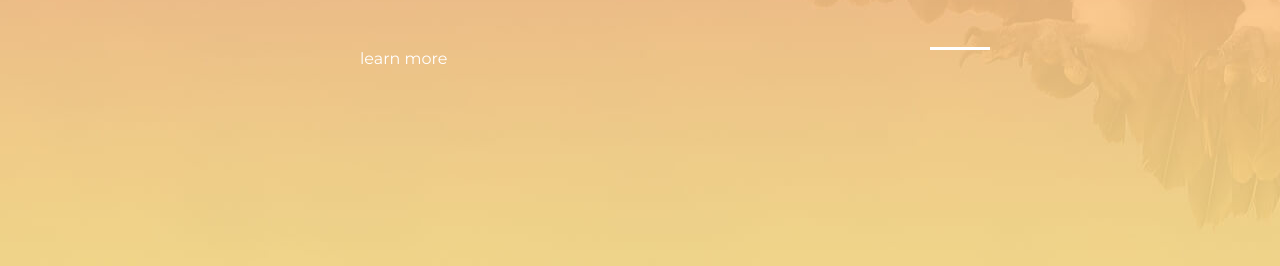
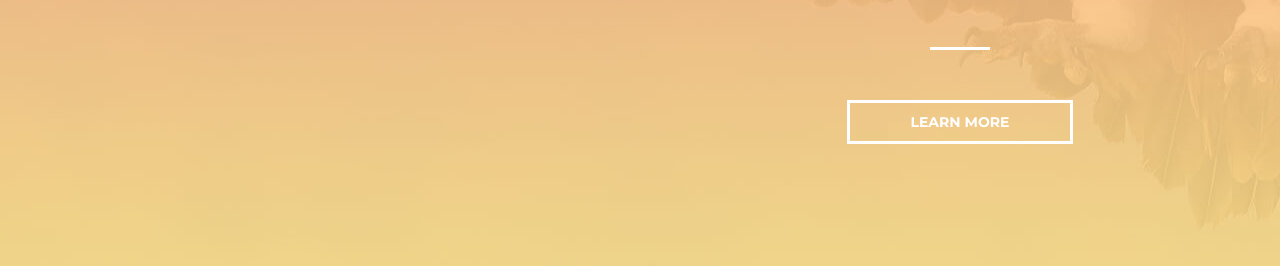
Before and after one commit to uruskyi/uruskyi.github.io, a plain HTML site: page index.html in a window 1280 px wide. Shown: the part 646-912 px from the top of the page. Drawn offline with Linux system fonts and the light colour scheme.

Commit message:
small changes

```diff
--- a/index.html
+++ b/index.html
@@ -34,7 +34,10 @@
 			<h2>creative template</h2>
 			<h1>welcome to mogo</h1>
 			<div class="separate-line-banner"></div>
-			<a href="#">learn more</a>
+			<div class="btn-learn-more">
+				<a href="#">learn more</a>
+			</div>
+
 		</div>
 	</section>
 
--- a/styles/styles.css
+++ b/styles/styles.css
@@ -5,6 +5,9 @@ body {
 a {
 	color: #fff;
 	text-decoration: none;
+}
+div {
+	margin: auto;
 }
 
 .banner {
@@ -96,9 +99,17 @@ h2 {
 /* WHITE SEPARETE LINE */
 .separate-line-banner {
 	background-color: #fff;
-	margin: auto;
 	height: 3px;
 	margin-top: 70px;
-	text-align: center;
 	width: 60px;
 }
+.btn-learn-more {
+	border: 3px solid #fff;
+	font-size: 14px;
+	font-weight: 700;
+	margin-top: 50px;
+	padding: 11px 30px;
+	text-align: center;
+	text-transform: uppercase;
+	width: 160px;
+}
```
